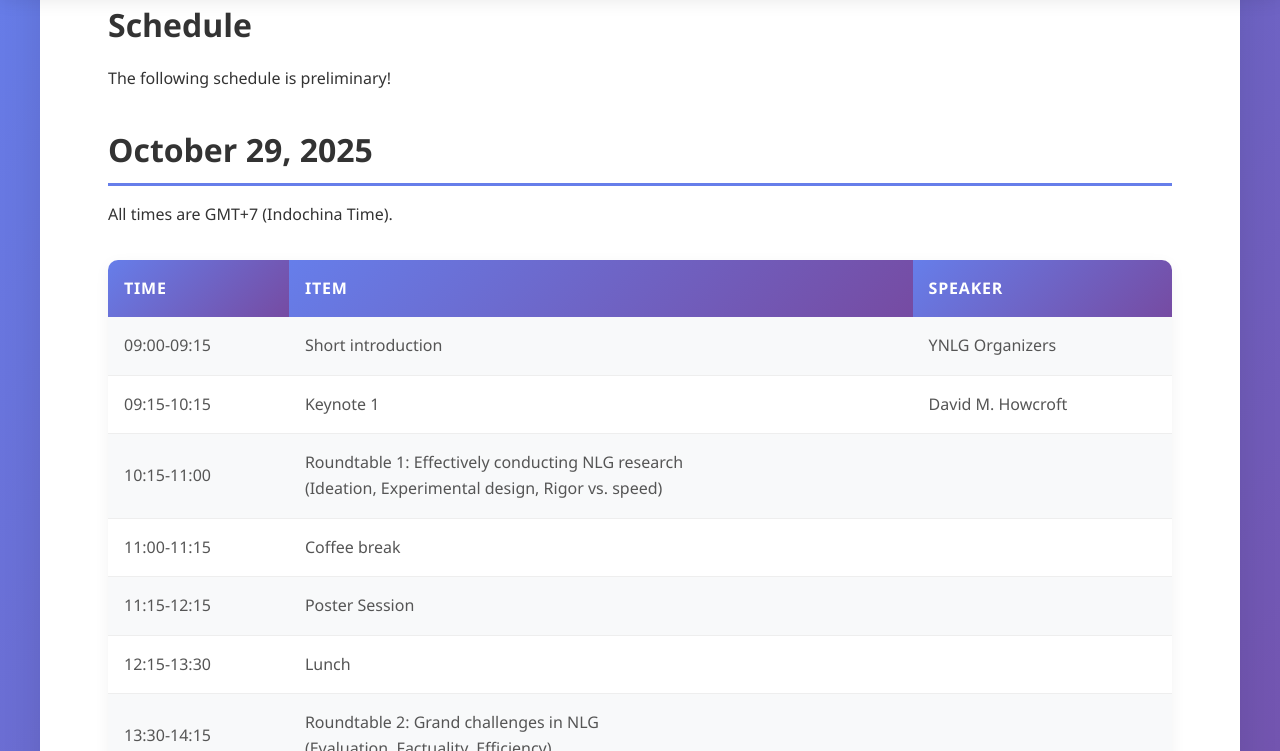
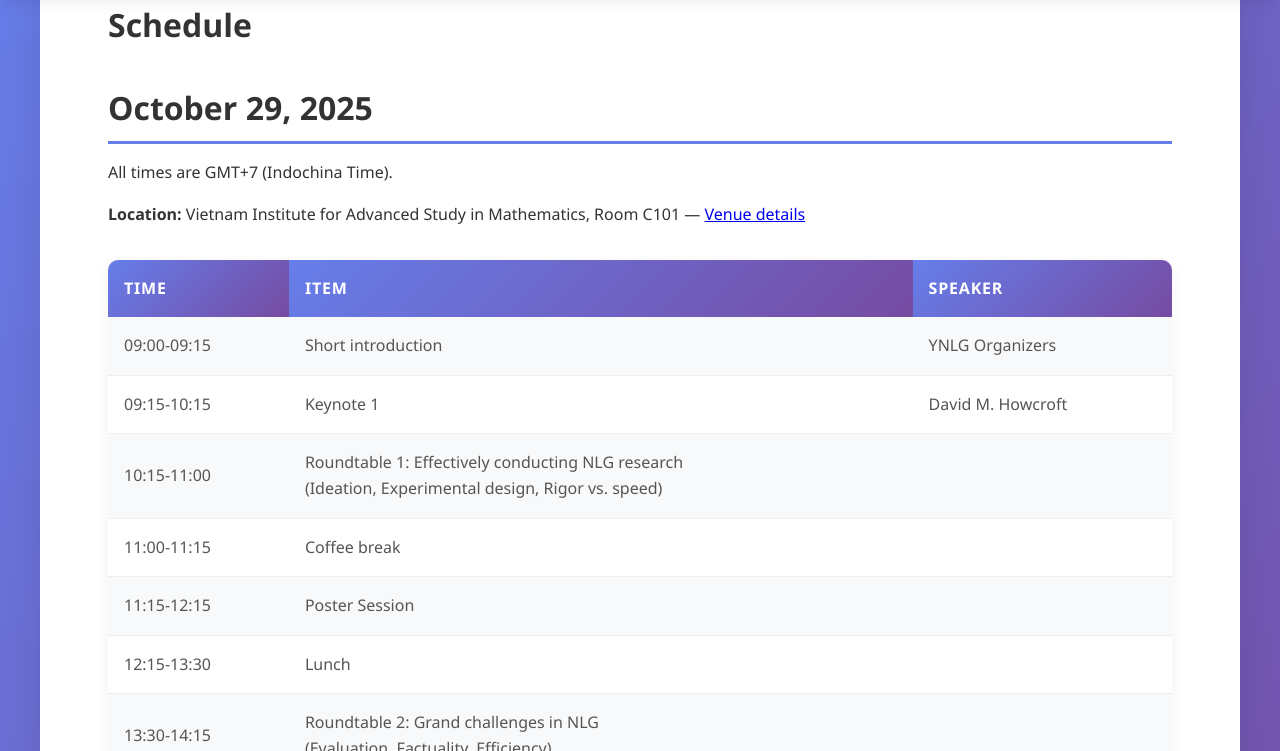
Before and after one commit to ynlg-workshop/ynlg-workshop.github.io, a plain HTML site: page index.html in a window 1280 px wide. Both pictures are taken after a click on the link "Schedule". Shown: the part 95-846 px from the top of the page. Drawn offline with Linux system fonts and the light colour scheme.

Commit message:
Add venue details

```diff
--- a/index.html
+++ b/index.html
@@ -384,6 +384,7 @@
                 <h1>YNLG 2025</h1>
                 <p>The 1st Workshop for Young Researchers in Natural Language Generation</p>
                 <p><strong>October 29, 2025 • Hanoi, Vietnam • Part of INLG 2025</strong></p>
+                <p><strong>Venue:</strong> Room C101 — <a href="https://2025.inlgmeeting.org/local-info.html" target="_blank" rel="noopener noreferrer">INLG 2025 local info</a></p>
             </div>
 
             <div class="important-info">
@@ -507,11 +508,11 @@
         <div id="schedule" class="page">
             <h1>Schedule</h1>
 
-            <p>The following schedule is preliminary!</p>
 
             <h2>October 29, 2025</h2>
 
             <p>All times are GMT+7 (Indochina Time).</p>
+            <p><strong>Location:</strong> Vietnam Institute for Advanced Study in Mathematics, Room C101 — <a href="https://2025.inlgmeeting.org/local-info.html" target="_blank" rel="noopener noreferrer">Venue details</a></p>
 
             <table class="schedule">
                 <tr>
```
